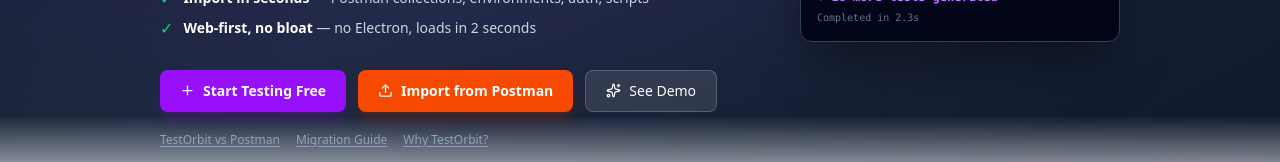
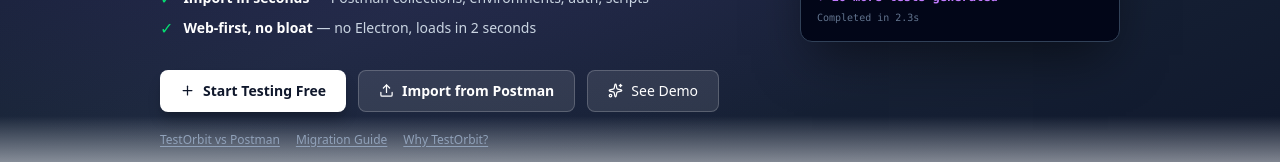
Before and after one commit to R-Praneshkumar/Test_Orbit_Prod, a React (Vite) app in the folder frontend/: page / in a window 1280 px wide. Shown: the part 526-688 px from the top of the page. Built offline with nearby package versions, Linux system fonts and the light colour scheme; no server answers.

Commit message:
fix: unify hero CTA buttons and dashboard color scheme

```diff
--- a/frontend/src/components/workspace/Dashboard.jsx
+++ b/frontend/src/components/workspace/Dashboard.jsx
@@ -115,18 +115,18 @@
                         </div>
                     </div>
 
-                    {/* CTAs */}
+                    {/* CTAs — unified slate/white palette, no clashing colors */}
                     <div className="flex flex-wrap gap-3">
                         <button
                             onClick={onSignUp}
-                            className="flex items-center gap-2 px-5 py-2.5 bg-purple-600 hover:bg-purple-500 text-white text-sm font-semibold rounded-lg shadow-lg shadow-purple-900/40 transition-all active:scale-95"
+                            className="flex items-center gap-2 px-5 py-2.5 bg-white hover:bg-slate-100 text-slate-900 text-sm font-semibold rounded-lg shadow-lg shadow-black/20 transition-all active:scale-95"
                         >
                             <Plus size={15} />
                             Start Testing Free
                         </button>
                         <button
                             onClick={onImport}
-                            className="flex items-center gap-2 px-5 py-2.5 bg-orange-600 hover:bg-orange-500 text-white text-sm font-semibold rounded-lg shadow-lg shadow-orange-900/40 transition-all active:scale-95"
+                            className="flex items-center gap-2 px-5 py-2.5 bg-white/10 hover:bg-white/20 text-white text-sm font-semibold rounded-lg border border-white/20 transition-all active:scale-95"
                         >
                             <Upload size={15} />
                             Import from Postman
@@ -142,13 +142,13 @@
 
                     {/* SEO navigation links */}
                     <div className="flex flex-wrap gap-4 mt-5 text-xs">
-                        <button onClick={onCompare} className="text-slate-400 hover:text-purple-300 underline underline-offset-2 transition-colors">
+                        <button onClick={onCompare} className="text-slate-400 hover:text-white underline underline-offset-2 transition-colors">
                             TestOrbit vs Postman
                         </button>
-                        <button onClick={onMigrate} className="text-slate-400 hover:text-purple-300 underline underline-offset-2 transition-colors">
+                        <button onClick={onMigrate} className="text-slate-400 hover:text-white underline underline-offset-2 transition-colors">
                             Migration Guide
                         </button>
-                        <button onClick={onAlternative} className="text-slate-400 hover:text-purple-300 underline underline-offset-2 transition-colors">
+                        <button onClick={onAlternative} className="text-slate-400 hover:text-white underline underline-offset-2 transition-colors">
                             Why TestOrbit?
                         </button>
                     </div>
@@ -229,7 +229,7 @@
             </div>
             <button
                 onClick={onViewPricing}
-                className="flex items-center gap-1.5 text-xs font-semibold text-purple-600 dark:text-purple-400 hover:text-purple-700 dark:hover:text-purple-300 transition-colors"
+                className="flex items-center gap-1.5 text-xs font-semibold text-slate-600 dark:text-slate-300 hover:text-slate-800 dark:hover:text-slate-100 transition-colors"
             >
                 Need more? See pricing <ArrowRight size={12} />
             </button>
@@ -269,7 +269,7 @@
                     <tr className="border-b border-slate-100 dark:border-slate-800">
                         <th className="text-left px-5 py-2.5 font-medium text-slate-500 dark:text-slate-400">Feature</th>
                         <th className="text-center px-4 py-2.5 font-medium text-slate-400 dark:text-slate-500 w-32">Postman</th>
-                        <th className="text-center px-4 py-2.5 font-medium text-purple-600 dark:text-purple-400 w-32">TestOrbit</th>
+                        <th className="text-center px-4 py-2.5 font-semibold text-slate-800 dark:text-slate-100 w-32">TestOrbit</th>
                     </tr>
                 </thead>
                 <tbody>
@@ -279,7 +279,7 @@
                             <td className={`text-center px-4 py-2 ${row.winner === 'testorbit' ? 'text-slate-400 dark:text-slate-500' : 'text-slate-600 dark:text-slate-300'}`}>
                                 {renderVal(row.postman)}
                             </td>
-                            <td className={`text-center px-4 py-2 ${row.winner === 'testorbit' ? 'text-purple-700 dark:text-purple-300 font-semibold' : 'text-slate-600 dark:text-slate-300'}`}>
+                            <td className={`text-center px-4 py-2 ${row.winner === 'testorbit' ? 'text-emerald-700 dark:text-emerald-400 font-semibold' : 'text-slate-600 dark:text-slate-300'}`}>
                                 {renderVal(row.testorbit)}
                             </td>
                         </tr>
```
